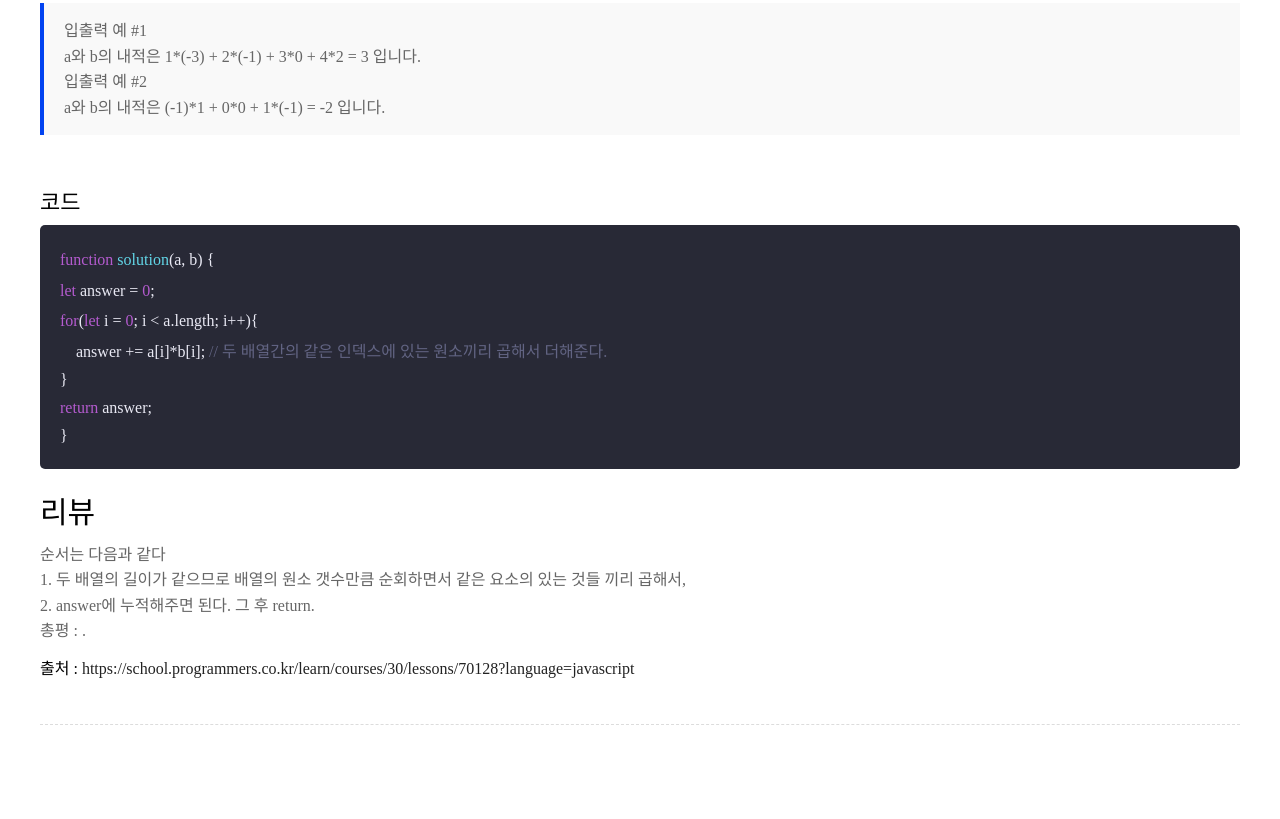
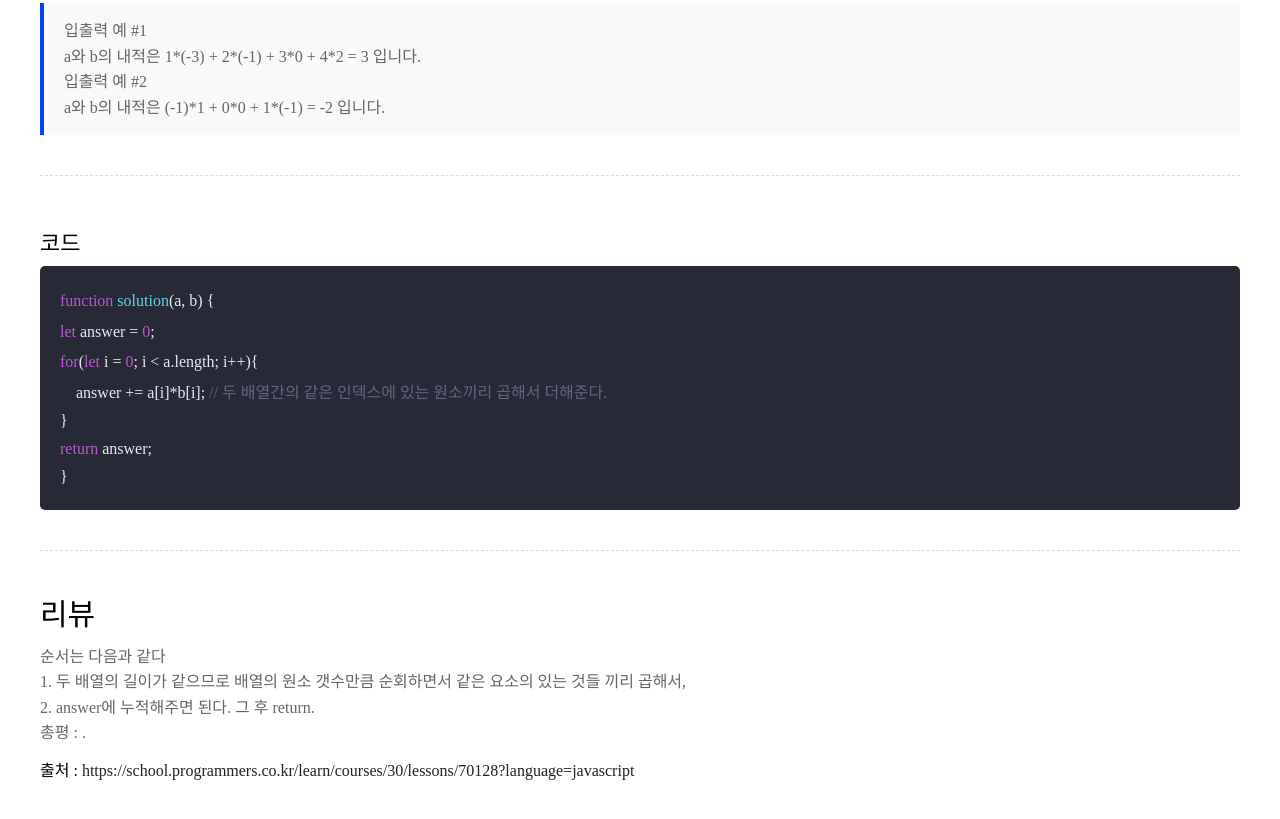
Before and after one commit to kim-0617/algorithm, a plain HTML site: page 01/innerproduct.html in a window 1280 px wide. Shown: the part 845-1664 px from the top of the page. Before the commit the page ends 1610 px from the top, so only its background shows below. Drawn offline with Linux system fonts and the light colour scheme; a web font is replaced by a local one.

Commit message:
22.08.05
9:34

```diff
--- a/01/innerproduct.html
+++ b/01/innerproduct.html
@@ -63,7 +63,7 @@
                 입출력 예 #2 <br>
                 a와 b의 내적은 (-1)*1 + 0*0 + 1*(-1) = -2 입니다. <br>
             </p>
-
+            <hr>
 
             <h3 class="t_tit2">코드</h3>
             <div class="t_code">
@@ -76,6 +76,8 @@ return answer;
 }
 </pre>
             </div>
+            <hr>
+
             <h3 class="t_tit">리뷰</h3>
             <p class="t_desc">
                 순서는 다음과 같다 <br>
@@ -83,10 +85,7 @@ return answer;
                 2. answer에 누적해주면 된다. 그 후 return. <br>
                 총평 : .
             </p>
-            <p>
-                출처 : <a
-                href="https://school.programmers.co.kr/learn/courses/30/lessons/70128?language=javascript">https://school.programmers.co.kr/learn/courses/30/lessons/70128?language=javascript</a>
-            </p>
+            <p>출처 : <a href="https://school.programmers.co.kr/learn/courses/30/lessons/70128?language=javascript">https://school.programmers.co.kr/learn/courses/30/lessons/70128?language=javascript</a></p>
         </div>
     </main>
 
```
